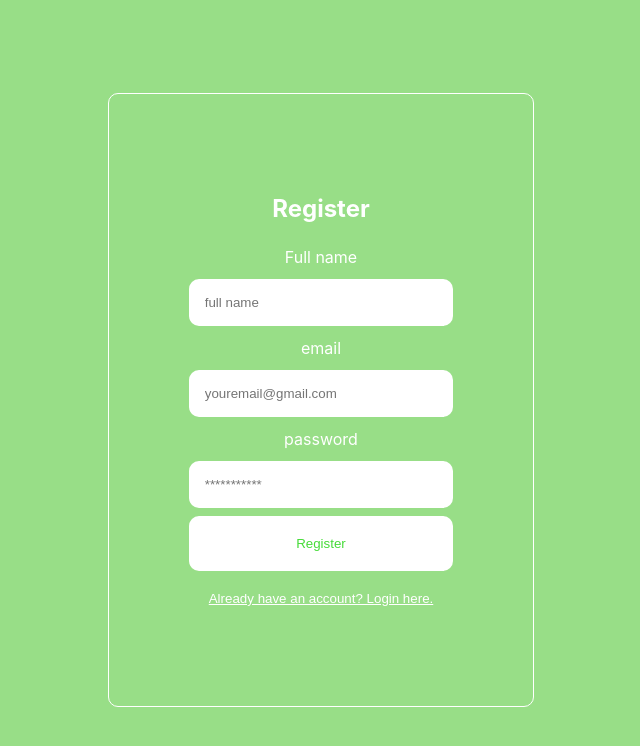
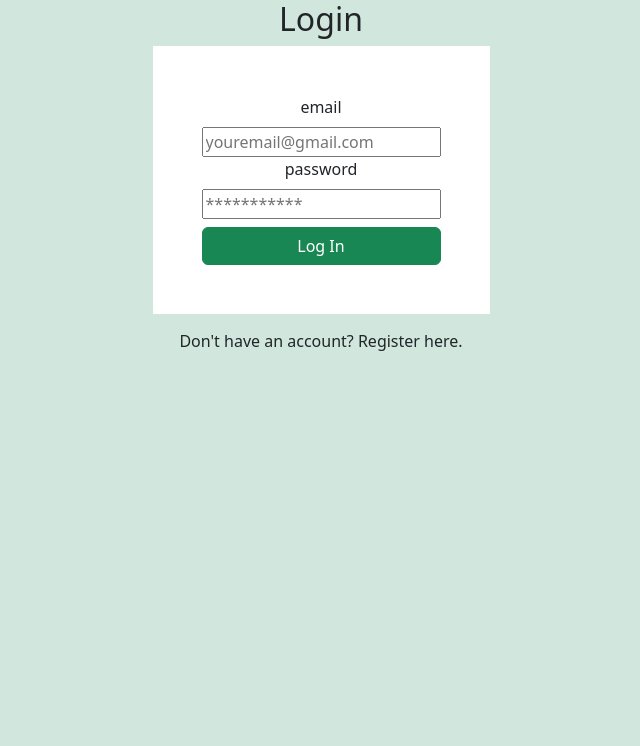
Before and after one commit to Konul304/Login-panel, a React (Create React App) app in the folder loginpanel/: page /login in a window 1280 px wide. Shown: the top 746 px of the page, without its empty margins (319-959 px from the left). Built offline with nearby package versions, Linux system fonts and the light colour scheme.

Commit message:
added bootstrap

```diff
--- a/loginpanel/package.json
+++ b/loginpanel/package.json
@@ -6,8 +6,10 @@
     "@testing-library/jest-dom": "^5.16.5",
     "@testing-library/react": "^13.4.0",
     "@testing-library/user-event": "^13.5.0",
+    "bootstrap": "^5.3.0-alpha1",
     "react": "^18.2.0",
     "react-dom": "^18.2.0",
+    "react-router-dom": "^6.8.0",
     "react-scripts": "^5.0.1",
     "web-vitals": "^2.1.4"
   },
--- a/loginpanel/src/App.css
+++ b/loginpanel/src/App.css
@@ -1,4 +1,4 @@
-.App {
+/* .App {
   text-align: center;
   display: flex;
   min-height: 100vh;
@@ -49,4 +49,4 @@ form button:hover{
   background: none;
   color:white;
   text-decoration: underline;
-}
+} */
--- a/loginpanel/src/App.js
+++ b/loginpanel/src/App.js
@@ -1,21 +1,30 @@
-import React, {useState} from "react";
+import React, { useState } from "react";
 import './App.css';
-import {Login} from "./components/Login"
-import {Register} from "./components/Register"
+import { Login } from "./components/Login"
+import { Register } from "./components/Register"
+import { BrowserRouter, Routes, Route } from "react-router-dom";
+import "bootstrap/dist/css/bootstrap.min.css";
+import "bootstrap/dist/js/bootstrap.bundle.min";
+
 
 function App() {
-  const [currentForm,setCurrentForm] = useState('register');
+  const [currentForm, setCurrentForm] = useState('register');
 
   const toggleForm = (formName) => {
     setCurrentForm(formName);
-}
+  }
 
   return (
-    <div className="App">
-      {
-        currentForm === "login" ? <Login onFormSwitch={toggleForm}/> : <Register onFormSwitch={toggleForm}/>
-      }
-    </div>
+    <BrowserRouter>
+      <Routes>
+        <Route path="/" element={
+          <div className="bg-success-subtle d-flex p-2 align-items-center justify-content-center text-center">
+           <Register/>
+          </div>}/>
+          <Route path="/login" element={<Login />} />
+          <Route path="/register" element={<Register />} />
+      </Routes>
+    </BrowserRouter>
   );
 }
 
--- a/loginpanel/src/components/Login.jsx
+++ b/loginpanel/src/components/Login.jsx
@@ -1,25 +1,29 @@
-import React, {useState} from "react"
+import React, { useState } from "react"
+import { Link } from "react-router-dom";
+import "bootstrap/dist/css/bootstrap.min.css";
+import "bootstrap/dist/js/bootstrap.bundle.min";
 
 export const Login = (props) => {
     const [email, setEmail] = useState('');
     const [pass, setPass] = useState('');
 
-    const handleSubmit = (e) =>{
+    const handleSubmit = (e) => {
         e.preventDefault();
         console.log(email);
+        console.log(pass);
     }
 
-    return(
-        <div className="container">
+    return (
+        <div className="bg-success-subtle d-flex align-items-center text-center flex-column min-vh-100">
             <h2>Login</h2>
-       <form className="login-form" onSubmit={handleSubmit}>
-        <label for="email">email</label>
-        <input type="email" placeholder="youemail@gmail.com" name="email"/>
-        <label for="password">password</label>
-        <input type="password" placeholder="*******" id="password" name="password"/>
-        <button type="submit ">Log In</button>
-       </form>
-       <button className="link-btn" onClick={() => props.onFormSwitch('register')}>Don't have an account? Register here.</button>
-       </div>
+            <form className="d-flex flex-column p-5 border border-white bg-white" onSubmit={handleSubmit}>
+                <label className="form-label">email</label>
+                <input type="email" placeholder="youremail@gmail.com" name="email" />
+                <label className="form-label">password</label>
+                <input type="password" placeholder="***********" id="password" name="password" />
+                <button className="text-capitalize btn btn-success ml-0 mr-0 mt-2" type="submit ">Log In</button>
+            </form>
+            <Link to="/register"><button className="btn ml-0 mr-0 mt-2" onClick={() => props.onFormSwitch('register')}>Don't have an account? Register here.</button></Link>
+        </div>
     )
 }
--- a/loginpanel/src/components/Register.jsx
+++ b/loginpanel/src/components/Register.jsx
@@ -1,4 +1,7 @@
-import React, {useState} from "react"
+import React, { useState } from "react"
+import { Link } from "react-router-dom";
+import "bootstrap/dist/css/bootstrap.min.css";
+import "bootstrap/dist/js/bootstrap.bundle.min";
 
 export const Register = (props) => {
     const [name, setName] = useState('');
@@ -6,7 +9,7 @@ export const Register = (props) => {
     const [pass, setPass] = useState('');
 
 
-    const handleSubmit = (e) =>{
+    const handleSubmit = (e) => {
         e.preventDefault();
 
         let nameValue = document.getElementsByName('name')[0].value
@@ -18,23 +21,27 @@ export const Register = (props) => {
         console.log(name);
         console.log(pass);
         console.log(email);
+        if (name !== '' && email !== '' && pass !== '') {
+            return props.onFormSwitch('login');
+        }
     }
 
-    return(
-        <div className="container">
+    return (
+        <div className="bg-success-subtle d-flex align-items-center flex-column min-vh-100">
             <h2>Register</h2>
-       <form className="register-form"  onSubmit={handleSubmit}>
-        <label for="name">Full name</label>
-        <input name="name" id="name" placeholder="full name" />
-        <label for="email">email</label>
-        <input type="email" placeholder="youremail@gmail.com" name="email"/>
-        <label for="password">password</label>
-        <input type="password" placeholder="***********" id="password" name="password"/>
-        <button type="submit ">Register</button>
-       </form>
-       <button className="link-btn" onClick={() => {
+            <form className="d-flex flex-column p-5 border border-white ml-0 mr-0 mt-2 bg-white" onSubmit={handleSubmit}>
+                <label className="form-label">Full name</label>
+                <input name="name" id="name" placeholder="full name" />
+                <label className="form-label">email</label>
+                <input type="email" placeholder="youremail@gmail.com" name="email" />
+                <label className="form-label">password</label>
+                <input type="password" placeholder="***********" id="password" name="password" />
+                <button className="text-capitalize btn btn-success ml-0 mr-0 mt-2"
+                    type="submit ">Register</button>
+            </form>
+            <Link to="/login"><button className="btn ml-0 mr-0 mt-2" onClick={() => {
                 return props.onFormSwitch('login');
-            }}>Already have an account? Login here.</button>
-       </div>
+            }}>Already have an account? Login here.</button></Link>
+        </div>
     )
 }
```
Also changed, not shown: 1 other file (tests, documents, lock files or other folders).
